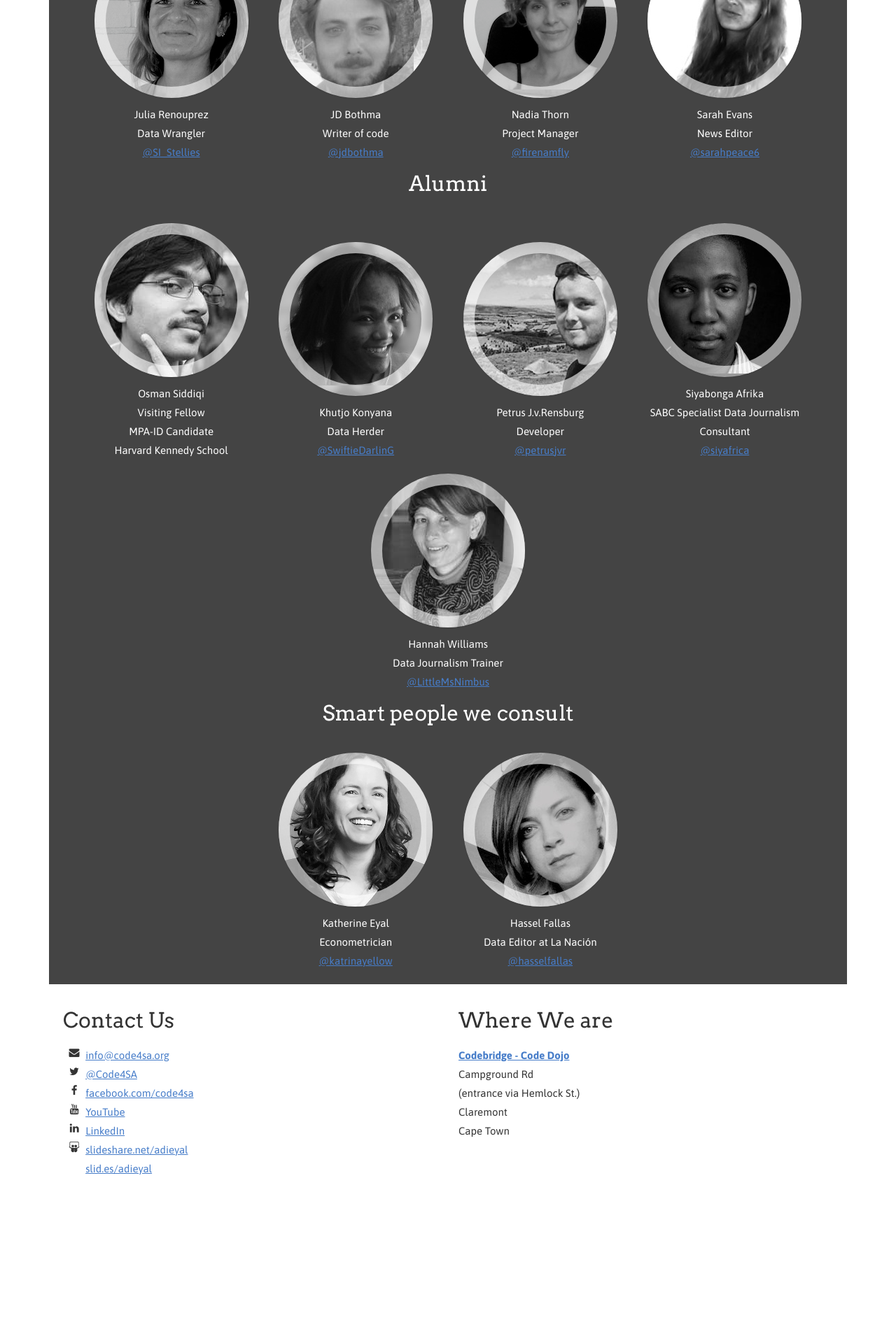
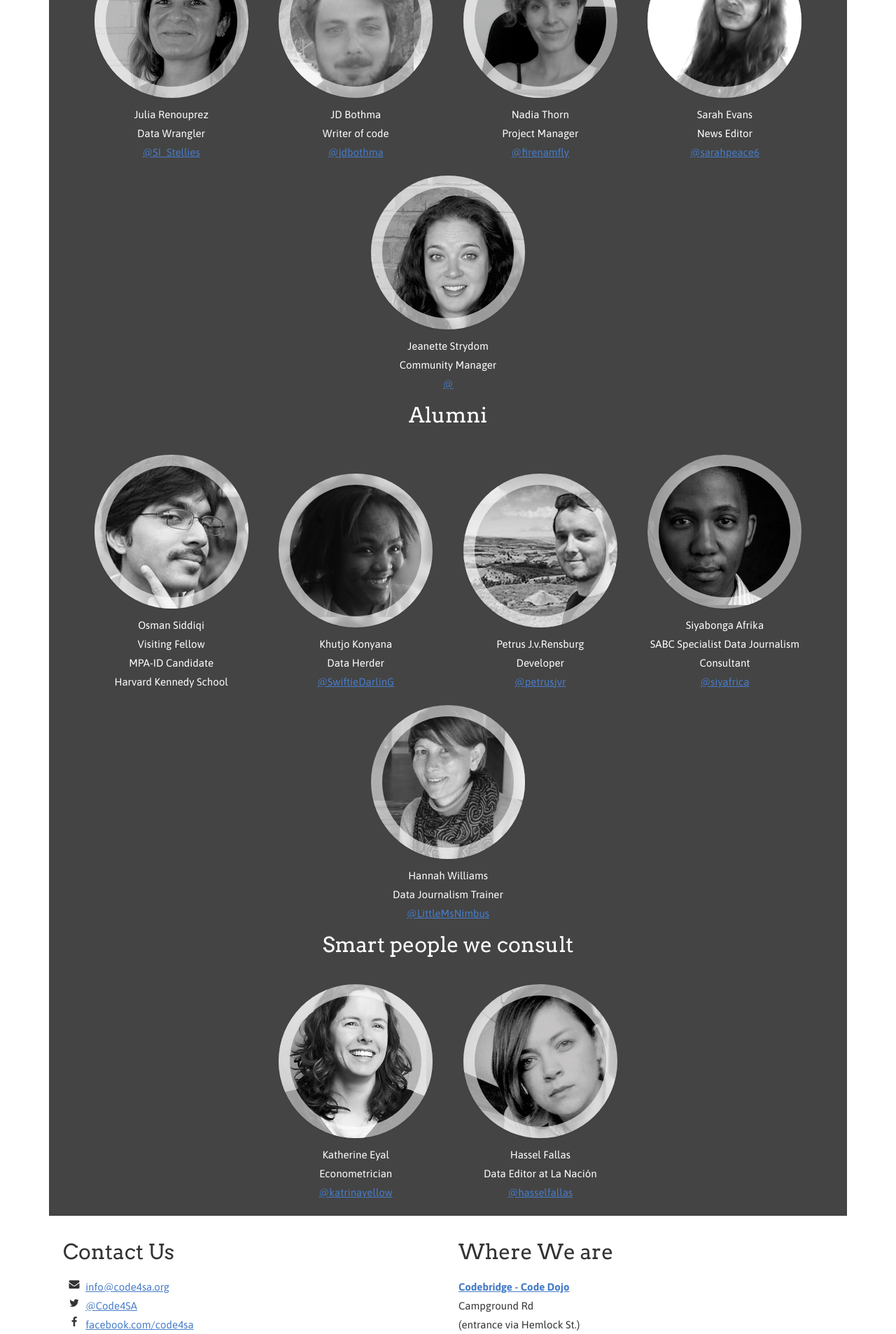
Before and after one commit to Code4SA/old-code4sa.github.io, a Jekyll site: the page built from about.html, in a window 1280 px wide. Shown: the part 1796-3703 px from the top of the page at 70% size. Built offline with Jekyll 4.4.1, drawn with Linux system fonts in a browser that asks for light colours.

Commit message:
added jeanette to team page

```diff
--- a/about.html
+++ b/about.html
@@ -64,6 +64,7 @@ title: About Us
           <li>{% include team.html name="JD Bothma" title="Writer of code" twitter="@jdbothma" image_class="ch-img-jd" %}</li>
           <li>{% include team.html name="Nadia Thorn" title="Project Manager" twitter="@firenamfly" image_class="ch-img-nadia" %}</li>
           <li>{% include team.html name="Sarah Evans" title="News Editor" twitter="@sarahpeace6" image_class="ch-img-sarah" %}</li>
+	      <li>{% include team.html name="Jeanette Strydom" title="Community Manager" twitter="@" image_class="ch-img-jeanette" %}</li>
 
 
           <h2 class="dark-grey">Alumni</h2>
--- a/css/code4sa.scss
+++ b/css/code4sa.scss
@@ -286,6 +286,10 @@ h1, h2 {
   background-image: url(../img/team_sarah.jpg);
 }
 
+.ch-img-jeanette {
+  background-image: url(../img/team_jeanette.jpg);
+}
+
 .ch-img-hassel {
   background-image: url(../img/team_hassel.jpg);
 }
```
Also changed, not shown: img/team_jeanette.jpg (added).
